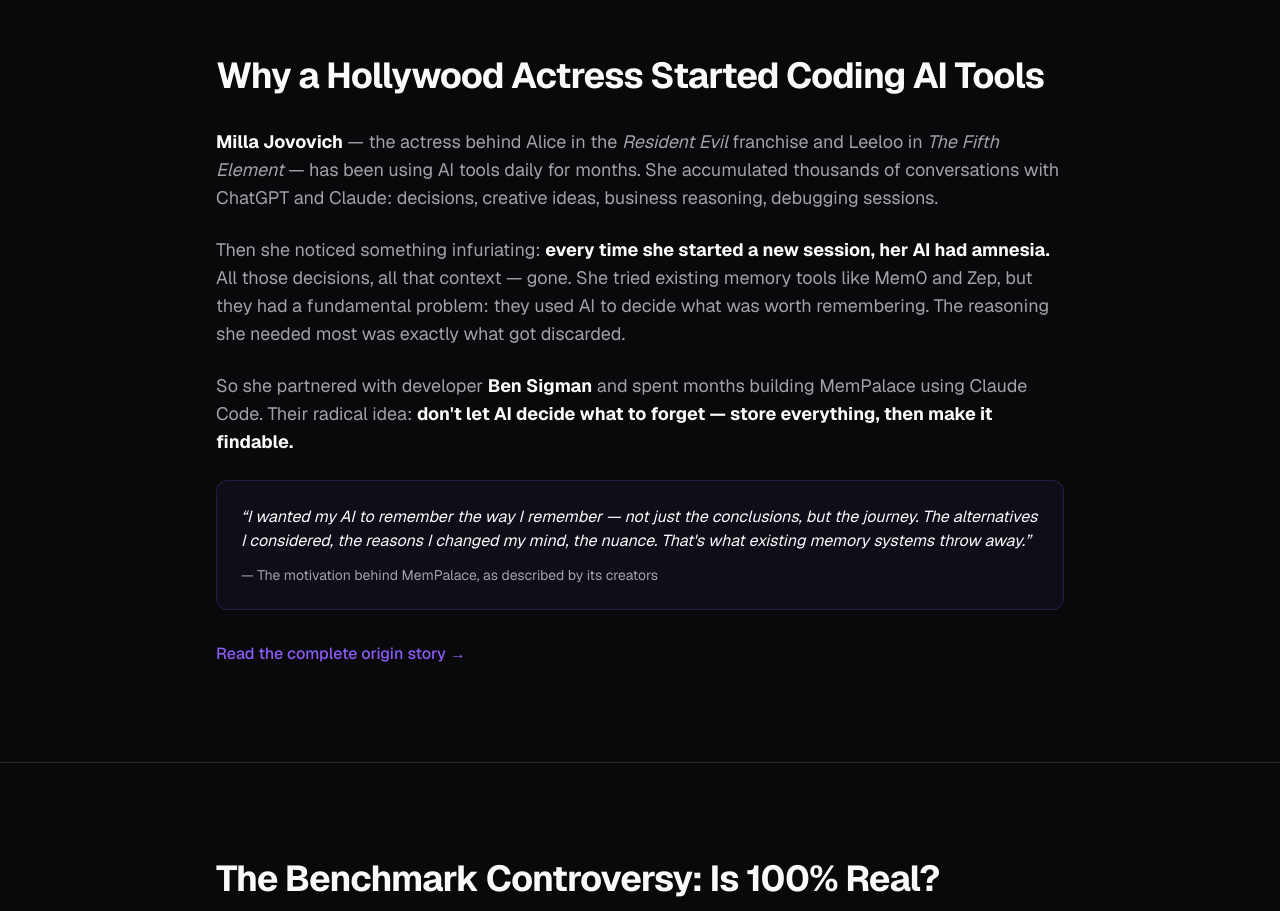
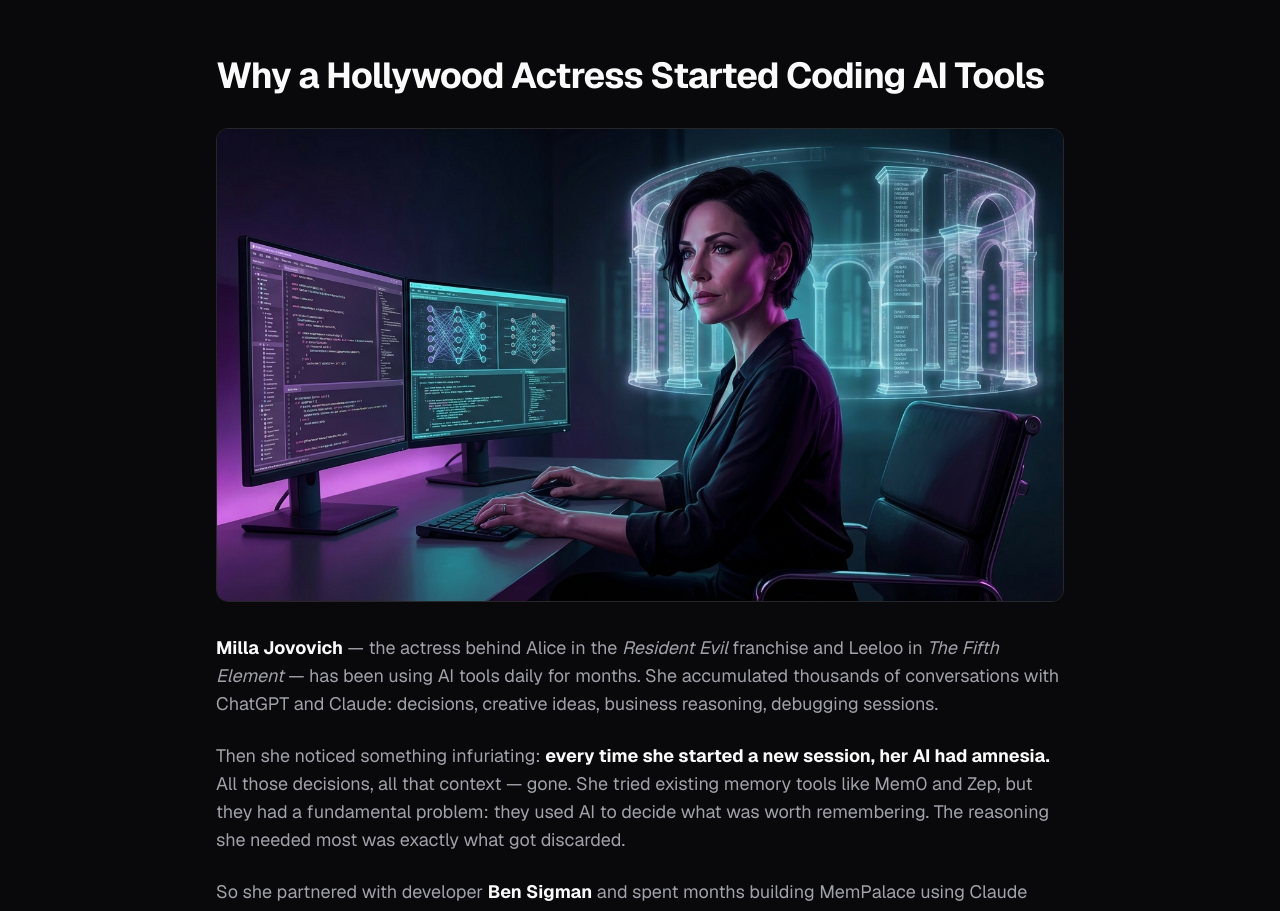
Before and after one commit to Jayden72Huang/mempalace-tech, a Next.js app: page / in a window 1280 px wide. Shown: the part 920-1831 px from the top of the page. Built offline with nearby package versions, Linux system fonts and the light colour scheme; no server answers.

Commit message:
feat: add Milla Jovovich concept illustration to homepage story section
AI-generated editorial illustration showing the "actress turned coder" narrative.

Co-Authored-By: Claude Opus 4.6 (1M context) <noreply@anthropic.com>

```diff
--- a/src/app/page.tsx
+++ b/src/app/page.tsx
@@ -150,6 +150,9 @@ export default function HomePage() {
           <h2 className="text-3xl font-bold tracking-tight sm:text-4xl">
             Why a Hollywood Actress Started Coding AI Tools
           </h2>
+          <div className="mt-8 overflow-hidden rounded-xl border border-card-border">
+            <Image src="/images/milla-story.png" alt="Milla Jovovich coding MemPalace — the actress turned AI developer, with a holographic memory palace in the background" width={1200} height={675} className="w-full" priority />
+          </div>
           <div className="mt-8 space-y-6 text-muted leading-relaxed">
             <p className="text-lg">
               <strong className="text-foreground">Milla Jovovich</strong> — the actress behind Alice in the <em>Resident Evil</em> franchise and
```
Also changed, not shown: public/images/milla-story.png (added).
